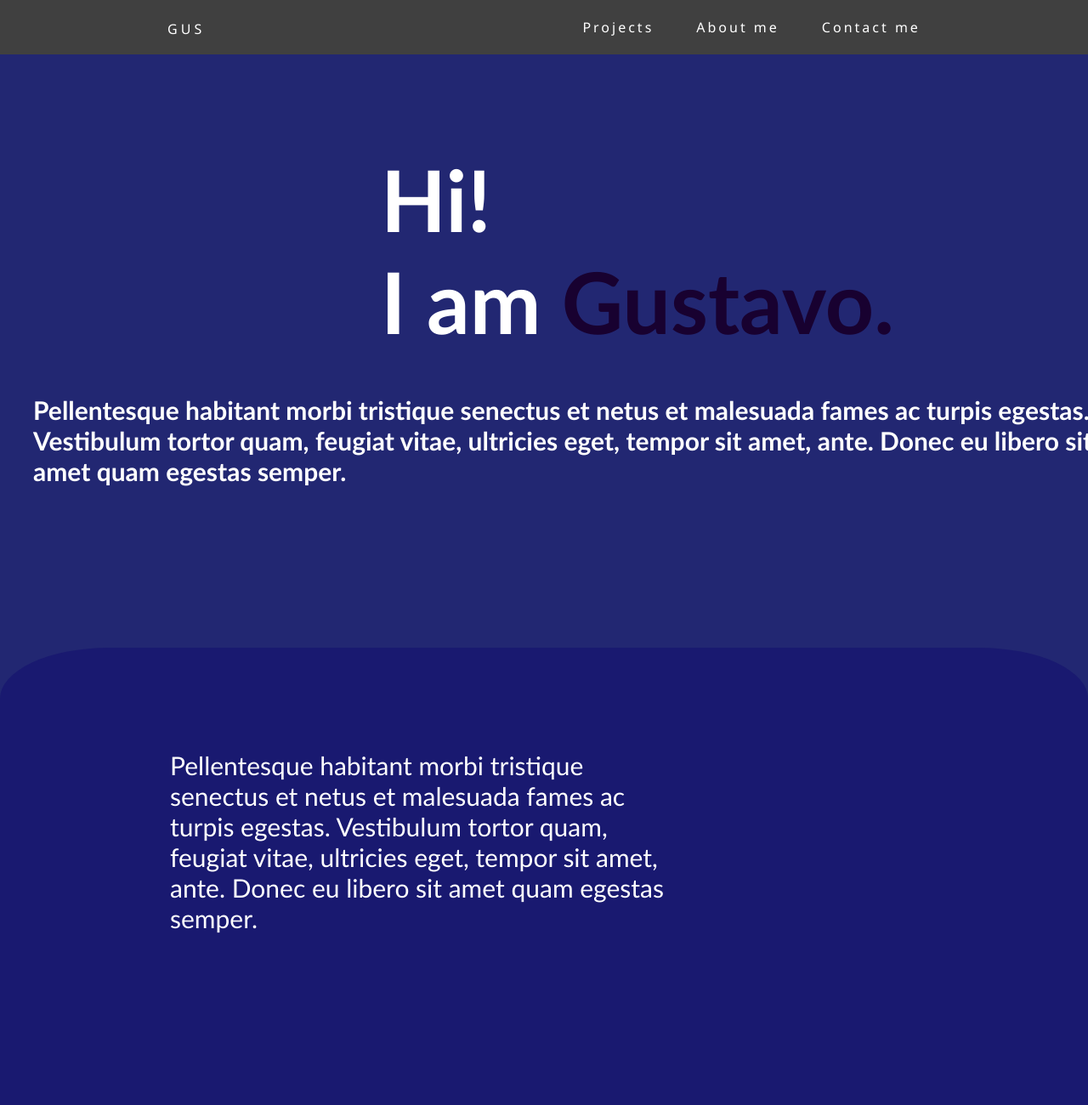
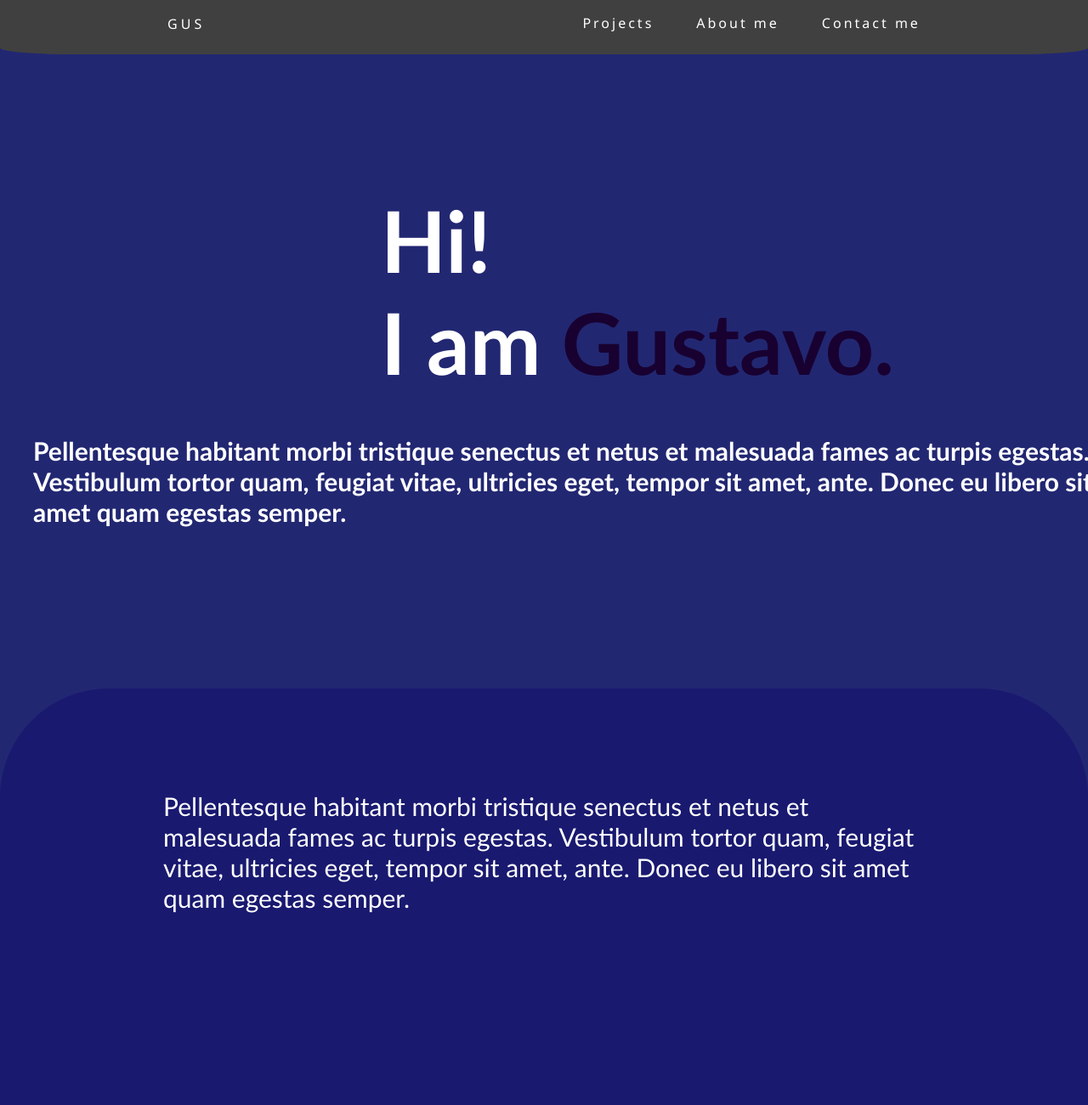
Before and after one commit to gustavoFFG991/portfolio, a plain HTML site: page index.html in a window 1280 px wide. Shown: the top 1300 px of the page at 85% size. Drawn offline with Linux system fonts and the light colour scheme.

Commit message:
Centered conteiners

```diff
--- a/style.css
+++ b/style.css
@@ -1,16 +1,12 @@
-:root {
-    --alturaHeader: 6.5vh;
-    --ladoHeader: 6vw;
-}
 * {
     padding: 0;
     margin: 0;
 }
 html {
     scroll-behavior: smooth;
-    overflow-x: hidden;
 }
 body {
+    overflow-x: hidden;
     background-color: #222772;
 }
 a {
@@ -25,22 +21,27 @@ a {
 nav {
     justify-content: space-around;
     width: 100vw;
-    height: 8vh;
+    height: 14vh;
+    transform: translateY(-6vh);
     background: #404040;
+    border-radius: 7%;
     display: flex;
     align-items: center;
     font-family:'Segoe UI', Tahoma, Geneva, Verdana, sans-serif;
 }
 
 .logo {
+
     letter-spacing: 4px;
-    top:-2px;
+    top:2vh;
     position: relative;
 }
 
 .nav-list {
     list-style: none;
+    position: relative;
     display: flex;
+    top: calc(3px + 2vh);
 }
 .nav-list li {
     margin-left: 50px;
@@ -76,7 +77,6 @@ nav {
 
 .container,.container2 {
     position: relative;
-    height: 60px;
     background-color: transparent;
 
 }
@@ -84,19 +84,23 @@ nav {
     -webkit-user-select: none;
     -ms-user-select: none;
     user-select: none;
+    height: 60px;
 }
 .container2 {
-    display: block;
+    display: flex;
     background-color: midnightblue;
-    position: relative;
     border-radius: 10%;
     top: 350px;
-    height: 600px;
+    height: 160vh;
+    width: 100vw;
+    flex-direction: column;
+    align-items: center;
 }
+
 .baixo {
     position: relative;
     top: 1000px;
-    width: 101%;
+    width: 100vw;
     height: 200px;
     left: -5px;
     background-color: #727772;
@@ -136,9 +140,8 @@ body,.fundoHeader
 .texto1 {
     position:relative;
     top:120px;
-    left:200px;
     font-size:30px;
-    width: 600px;
+    width: 70vw;
 }
 .animacao {
     width: 100px;
```
